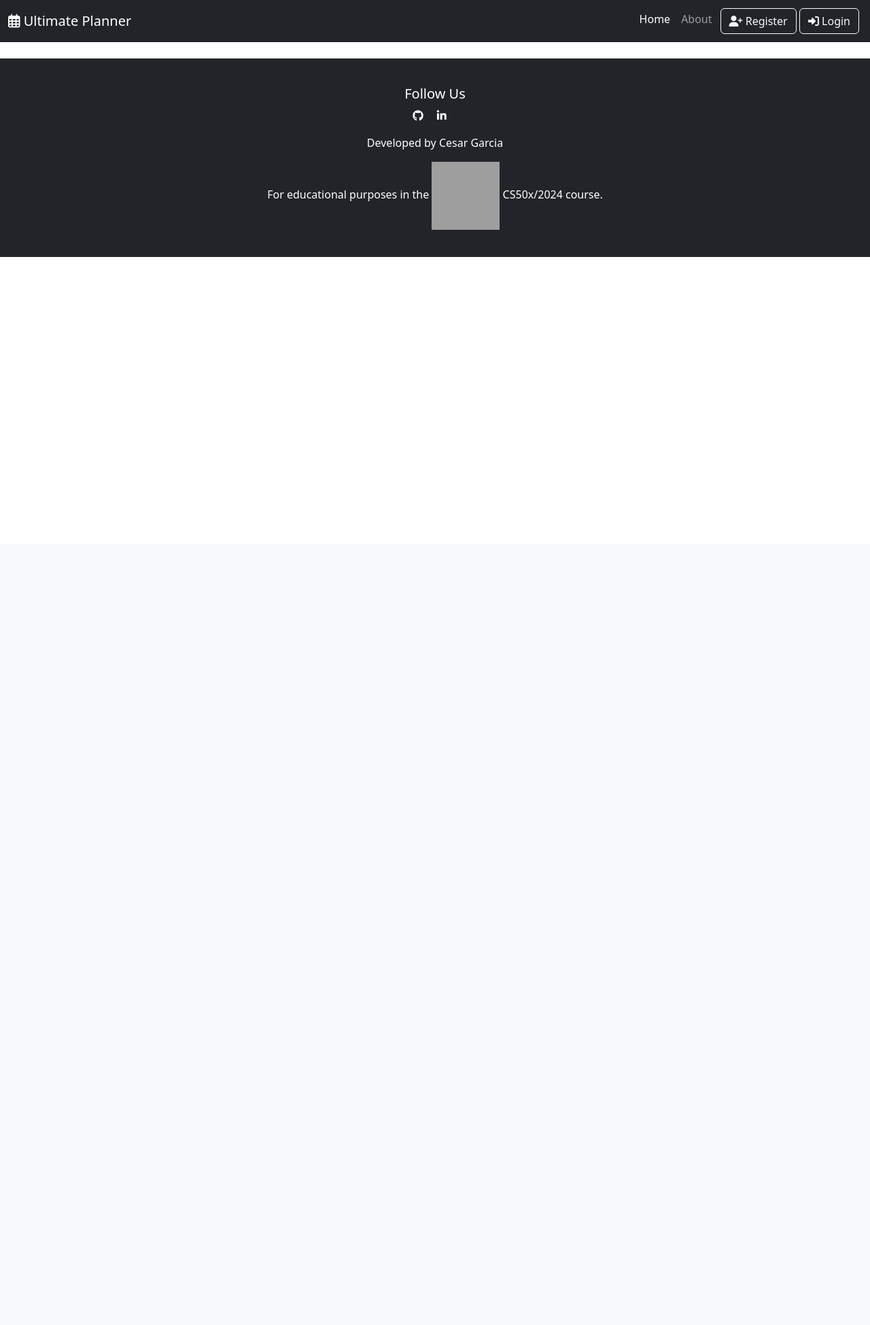
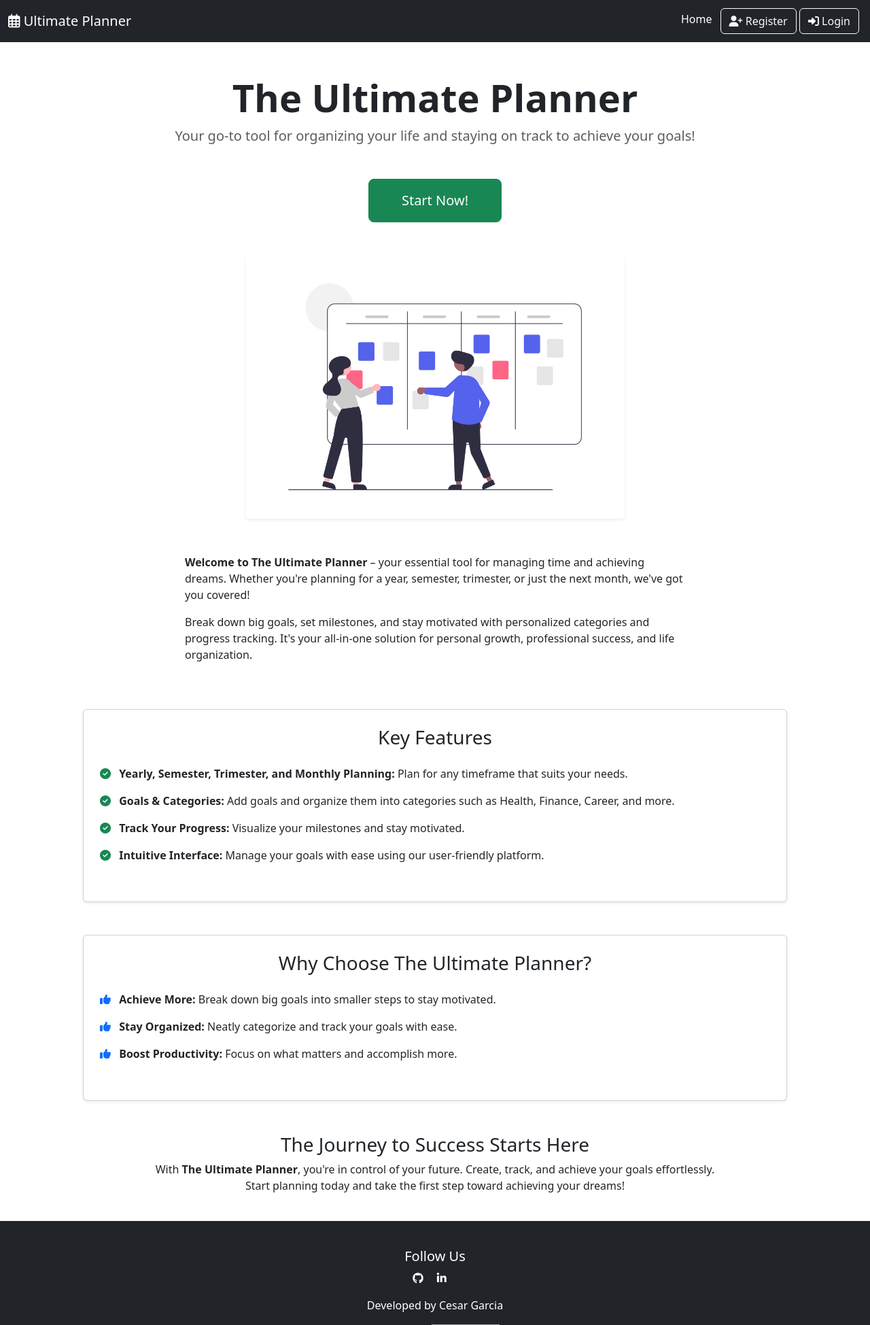
Before and after one commit to Cesargarciajr/ultimate_planner, a Flask app: page / in a window 1280 px wide. Shown: the top 1949 px of the page at 68% size. Before the commit the page ends 378 px from the top, so only its background shows below. Run offline with Flask 3, Linux system fonts and the light colour scheme; some libraries are stand-ins or nearby versions; grey boxes are pictures that could not be loaded.

Commit message:
Dashboard updated

```diff
--- a/app.py
+++ b/app.py
@@ -117,9 +117,10 @@ def logout():
 
 # Define route for the home page
 @app.route("/")
-def home():
+def index():
     """Home template running"""
-    return render_template("base.html")
+    return render_template("index.html")
+
 
 @app.route('/add-category', methods=['GET', 'POST'])
 def add_category():
--- a/static/css/styles.css
+++ b/static/css/styles.css
@@ -0,0 +1,13 @@
+.custom-grey {
+    background-color: #e0e0e0; /* Slightly darker than bg-light */
+  }
+
+.category-container {
+    min-height: 50vh !important;
+}
+
+.btn-extra-lg {
+    padding: 1.5rem 2rem; /* Increase padding for larger size */
+    font-size: 1.25rem;   /* Increase font size */
+    border-radius: 0.375rem; /* Optional: increase the border radius */
+}
--- a/templates/base.html
+++ b/templates/base.html
@@ -23,7 +23,7 @@
     <!-- Navigation Bar -->
     <nav class="navbar navbar-expand-lg navbar-dark bg-dark">
         <div class="container-fluid">
-            <a class="navbar-brand" href="#"><i class="fa-regular fa-calendar-days"></i> Ultimate Planner</a>
+            <a class="navbar-brand" href="/"><i class="fa-regular fa-calendar-days"></i> Ultimate Planner</a>
             <button class="navbar-toggler" type="button" data-bs-toggle="collapse" data-bs-target="#navbarNav" aria-controls="navbarNav" aria-expanded="false" aria-label="Toggle navigation">
                 <span class="navbar-toggler-icon"></span>
             </button>
@@ -31,9 +31,6 @@
                 <ul class="navbar-nav ms-auto">
                     <li class="nav-item">
                         <a class="nav-link active" href="/">Home</a>
-                    </li>
-                    <li class="nav-item">
-                        <a class="nav-link" href="#about">About</a>
                     </li>
                     <!-- Conditionally show buttons based on login status -->
                     {% if session.get('user_id') %}
--- /dev/null
+++ b/templates/index.html
@@ -0,0 +1,96 @@
+{% extends 'base.html' %}
+
+{% block title %}
+  About - The Ultimate Planner
+{% endblock %}
+
+{% block content %}
+<div class="container mt-5">
+  <!-- About Header Section -->
+  <div class="text-center mb-5">
+      <h1 class="display-4 fw-bold">The Ultimate Planner</h1>
+      <p class="lead text-muted">Your go-to tool for organizing your life and staying on track to achieve your goals!</p>
+  </div>
+
+  <!-- Centralized and Larger Button -->
+  <div class="text-center mb-5">
+      <a href="{% if session['user_id'] %}{{ url_for('dashboard') }}{% else %}{{ url_for('login') }}{% endif %}"
+         class="btn btn-success btn-lg px-5 py-3">
+         Start Now!
+      </a>
+  </div>
+
+  <!-- Responsive Image -->
+  <div class="text-center mb-5">
+      <img src="/static/images/planner_about_page.png" alt="planner-img" class="img-fluid rounded shadow-sm" style="max-width: 50%; height: auto;">
+  </div>
+
+    <!-- About Description -->
+    <div class="row justify-content-center">
+      <div class="col-12 col-md-8 m-1">
+        <p><strong>Welcome to The Ultimate Planner</strong> – your essential tool for managing time and achieving dreams. Whether you're planning for a year, semester, trimester, or just the next month, we've got you covered!</p>
+        <p>Break down big goals, set milestones, and stay motivated with personalized categories and progress tracking. It's your all-in-one solution for personal growth, professional success, and life organization.</p>
+      </div>
+    </div>
+  </div>
+
+
+    <!-- Key Features Section -->
+    <div class="row justify-content-center mt-5 m-1">
+      <div class="col-12 col-md-10">
+        <div class="card shadow-sm p-4">
+          <h3 class="mb-4 text-center">Key Features</h3>
+          <ul class="list-unstyled">
+            <li class="mb-3">
+              <i class="fas fa-check-circle text-success me-2"></i>
+              <strong>Yearly, Semester, Trimester, and Monthly Planning:</strong> Plan for any timeframe that suits your needs.
+            </li>
+            <li class="mb-3">
+              <i class="fas fa-check-circle text-success me-2"></i>
+              <strong>Goals & Categories:</strong> Add goals and organize them into categories such as Health, Finance, Career, and more.
+            </li>
+            <li class="mb-3">
+              <i class="fas fa-check-circle text-success me-2"></i>
+              <strong>Track Your Progress:</strong> Visualize your milestones and stay motivated.
+            </li>
+            <li class="mb-3">
+              <i class="fas fa-check-circle text-success me-2"></i>
+              <strong>Intuitive Interface:</strong> Manage your goals with ease using our user-friendly platform.
+            </li>
+          </ul>
+        </div>
+      </div>
+    </div>
+
+    <!-- Why Choose Us Section -->
+    <div class="row justify-content-center mt-5 m-1">
+      <div class="col-12 col-md-10">
+        <div class="card shadow-sm p-4">
+          <h3 class="mb-4 text-center">Why Choose The Ultimate Planner?</h3>
+          <ul class="list-unstyled">
+            <li class="mb-3">
+              <i class="fas fa-thumbs-up text-primary me-2"></i>
+              <strong>Achieve More:</strong> Break down big goals into smaller steps to stay motivated.
+            </li>
+            <li class="mb-3">
+              <i class="fas fa-thumbs-up text-primary me-2"></i>
+              <strong>Stay Organized:</strong> Neatly categorize and track your goals with ease.
+            </li>
+            <li class="mb-3">
+              <i class="fas fa-thumbs-up text-primary me-2"></i>
+              <strong>Boost Productivity:</strong> Focus on what matters and accomplish more.
+            </li>
+          </ul>
+        </div>
+      </div>
+    </div>
+
+    <!-- Closing Section -->
+    <div class="row justify-content-center mt-5 m-1">
+      <div class="col-12 col-md-8 text-center">
+        <h3>The Journey to Success Starts Here</h3>
+        <p>With <strong>The Ultimate Planner</strong>, you're in control of your future. Create, track, and achieve your goals effortlessly. Start planning today and take the first step toward achieving your dreams!</p>
+      </div>
+    </div>
+  </div>
+{% endblock %}
```
Also changed, not shown: static/js/script.js (+11 -0 lines), templates/dashboard.html (+21 -20 lines), instance/ultimate_planner.db, static/images/planner_about_page.png (added), templates/about.html (deleted).
